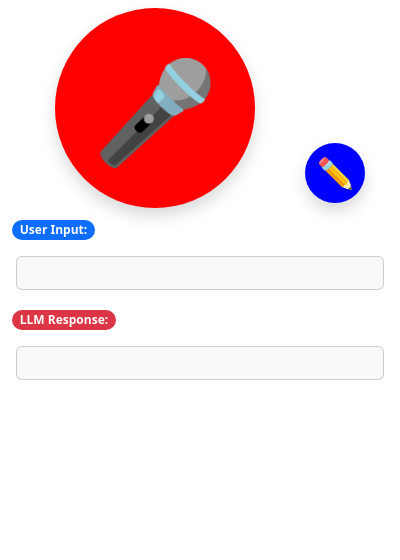
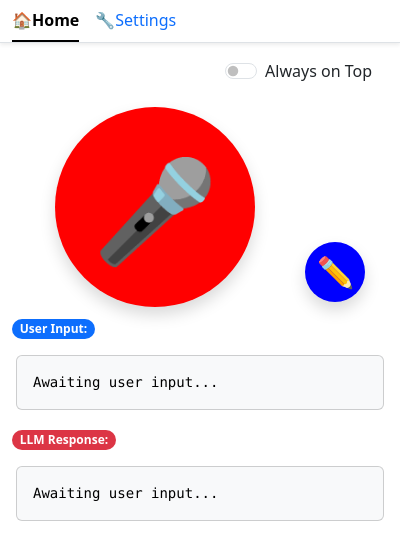
Before and after one commit to SingularityF/LLLMA, an Electron app: page index.html in a window 400 px wide. Drawn offline with nearby package versions, Linux system fonts and the light colour scheme; no server answers.

Commit message:
Add always on top and navbar

```diff
--- a/index.html
+++ b/index.html
@@ -44,10 +44,31 @@
 </head>
 
 <body>
-
-
+  <div class="container shadow-sm border-bottom">
+    <nav>
+      <ul class="nav nav-underline">
+        <li class="nav-item">
+          <a class="nav-link active" aria-current="page" href="#">🏠Home</a>
+        </li>
+        <li class="nav-item">
+          <a class="nav-link" href="#">🔧Settings</a>
+        </li>
+      </ul>
+    </nav>
+  </div>
 
   <div class="container">
+
+    <section id="always-on-top">
+      <div class="row">
+        <div class="col d-flex justify-content-end">
+          <div class="form-check form-switch m-3">
+            <input class="form-check-input" type="checkbox" id="alwaysOnTopSwitch">
+            <label class="form-check-label" for="alwaysOnTopSwitch">Always on Top</label>
+          </div>
+        </div>
+      </div>
+    </section>
 
     <section id="controls-interface">
       <div class="row m-2">
@@ -70,7 +91,7 @@
           <div class="card text-bg-light">
             <div class="card-body">
               <div>
-                <pre style='white-space: pre-wrap;' class='m-0' id="recognized-text"></pre>
+                <pre style='white-space: pre-wrap;' class='m-0' id="recognized-text">Awaiting user input...</pre>
               </div>
             </div>
           </div>
@@ -87,7 +108,7 @@
           <div class="card text-bg-light">
             <div class="card-body">
               <div>
-                <pre style='white-space: pre-wrap;' class='m-0' id="generated-text"></pre>
+                <pre style='white-space: pre-wrap;' class='m-0' id="generated-text">Awaiting user input...</pre>
               </div>
             </div>
           </div>
--- a/renderer.js
+++ b/renderer.js
@@ -5,11 +5,16 @@ const textInputInterface = document.getElementById('text-input-interface');
 const audioInputDisplay = document.getElementById('audio-input-display');
 const promptDisplay = document.getElementById('recognized-text');
 const reponseDisplay = document.getElementById('generated-text');
+const alwaysOnTopSwitch = document.getElementById('alwaysOnTopSwitch');
 
 let recorder;
 let audioContext;
 let gumStream;
 let outputText = "";
+
+alwaysOnTopSwitch.addEventListener('change', () => {
+  ipcRenderer.send('set-always-on-top', alwaysOnTopSwitch.checked);
+});
 
 document.getElementById('llm-prompt-input').addEventListener('keydown', function (event) {
   if (event.key === 'Enter' && !event.shiftKey) {
@@ -23,6 +28,7 @@ document.getElementById('submit-prompt-button').addEventListener('click', functi
 });
 
 function submitPrompt() {
+  const inputElement = document.getElementById('llm-prompt-input')
   const prompt = document.getElementById('llm-prompt-input').value;
   if (prompt.trim() !== '') {
     outputText = ""
@@ -30,6 +36,8 @@ function submitPrompt() {
     updateInputDisplay(prompt);
   }
   document.getElementById('llm-prompt-input').value = '';
+  inputElement.style.height = '';
+  inputElement.style.height = inputElement.scrollHeight + 'px'
 }
 
 micButton.addEventListener('mousedown', () => {
```
Also changed, not shown: index.js (+7 -3 lines).
